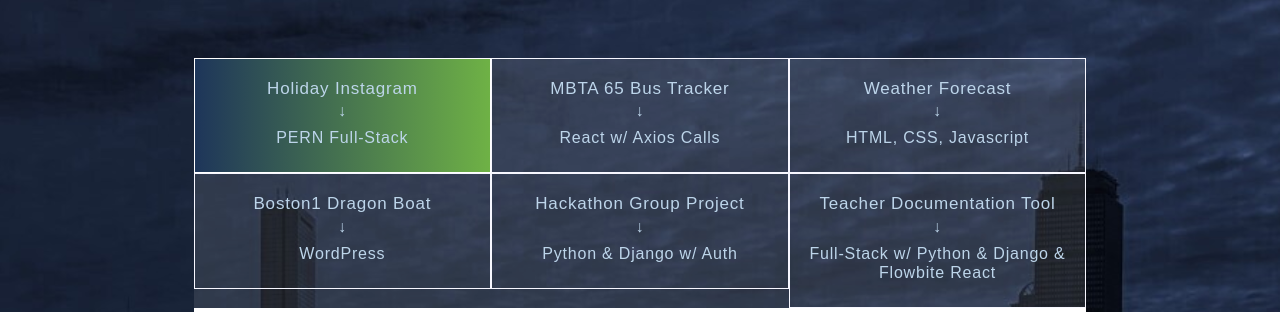
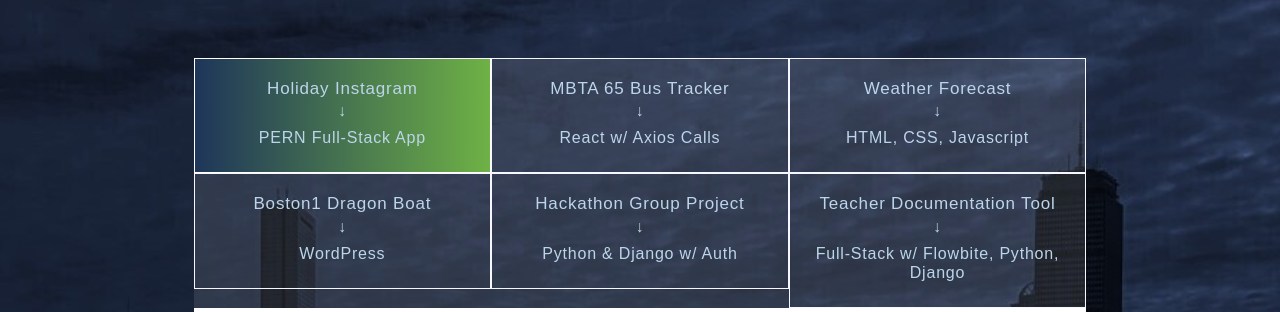
Before and after one commit to BChan26/React-Bootstrap-Portfolio, a React (Create React App) app in the folder my-app/: page / in a window 1280 px wide. Shown: the part 1720-2032 px from the top of the page. Built offline with nearby package versions, Linux system fonts and the light colour scheme; the HTML template or start-up script is replaced by a standard one.

Commit message:
language change for fomatting

```diff
--- a/my-app/src/components/Projects.js
+++ b/my-app/src/components/Projects.js
@@ -70,7 +70,7 @@
                         <Nav.Item>
                             <Nav.Link eventKey="first">Holiday Instagram
                             <h6>↓</h6>
-                            <h6>PERN Full-Stack</h6>
+                            <h6>PERN Full-Stack App</h6>
                             </Nav.Link>
 
                         </Nav.Item>
@@ -107,7 +107,7 @@
                         <Nav.Item>
                             <Nav.Link eventKey="sixth">Teacher Documentation Tool
                             <h6>↓</h6>
-                            <h6>Full-Stack w/ Python & Django & Flowbite React</h6>
+                            <h6>Full-Stack w/ Flowbite, Python, Django</h6>
                             </Nav.Link>
                         </Nav.Item>
 
```
